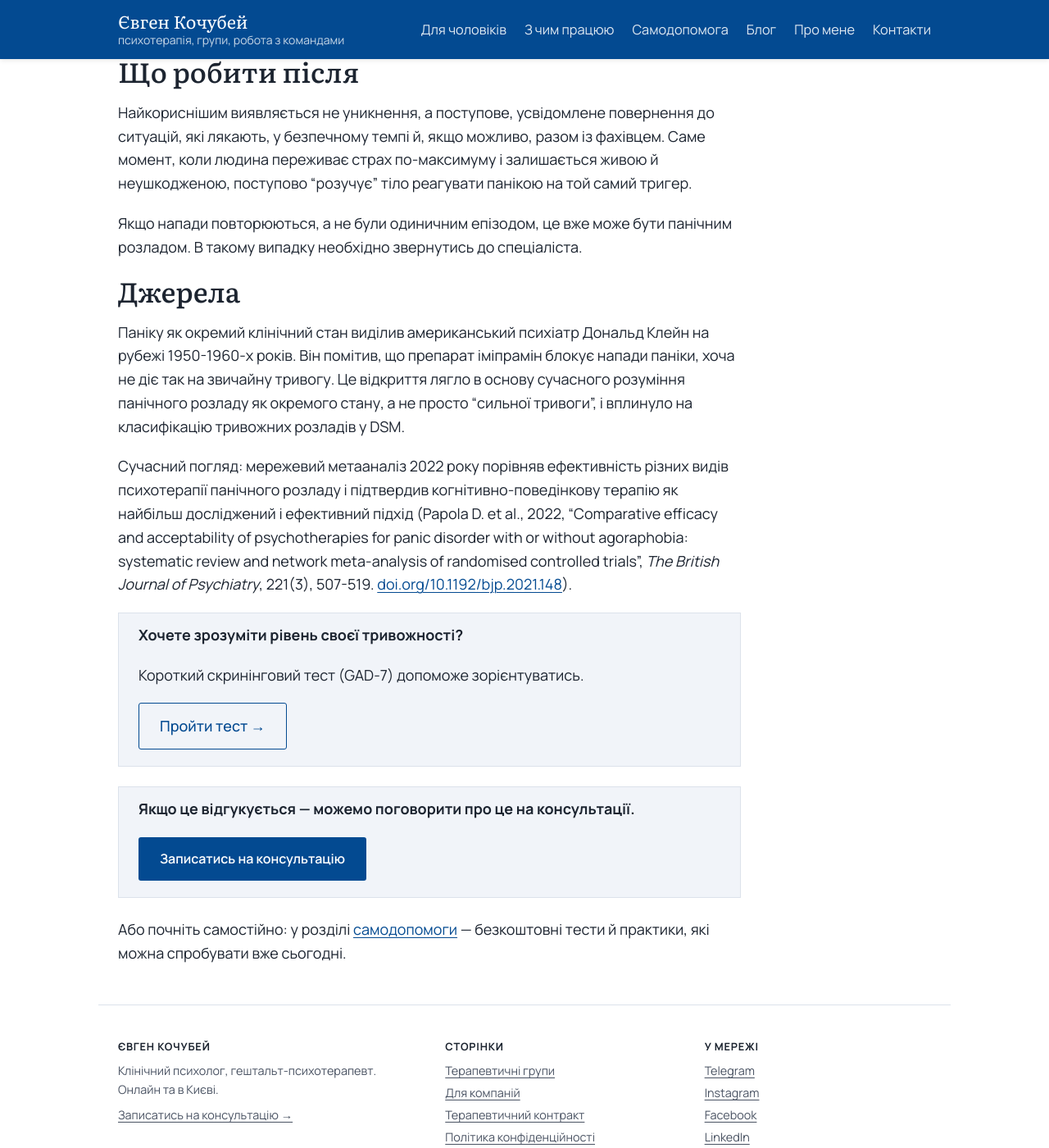
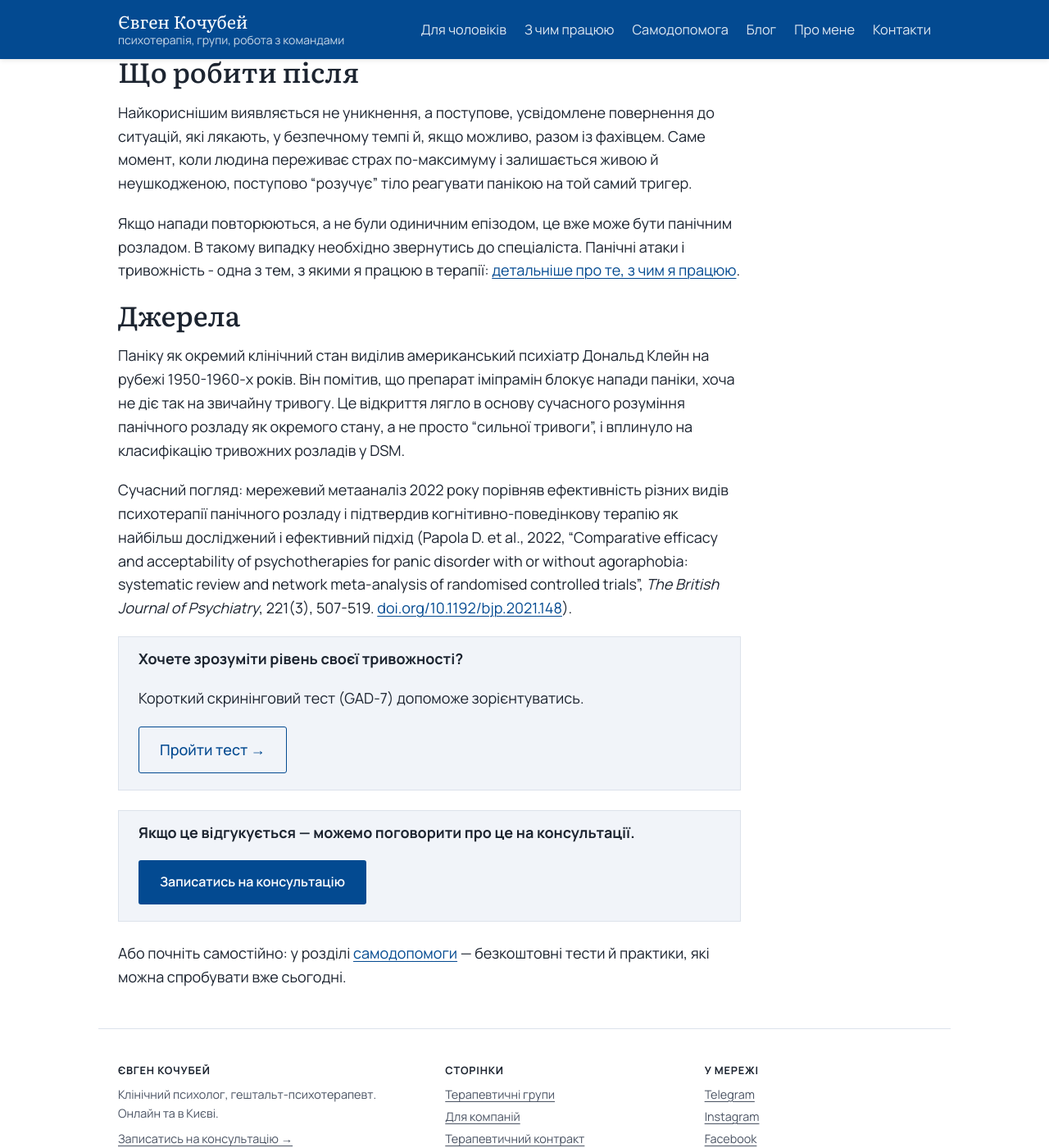
Before and after one commit to cobchik/yevhenkochubei-site, a Jekyll site: the page built from _posts/2026-09-30-panichna-ataka.md, in a window 1280 px wide and 1400 px high, scrolled down 1477 px. Shown: the whole window at 82% size. Built offline with Jekyll 4.4.1, drawn with Linux system fonts in a browser that asks for light colours.

Commit message:
Links from blog posts to "З чим працюю"; NAGTU Code of Ethics link in footer and on about page
Co-Authored-By: Claude Opus 5.5 <noreply@anthropic.com>

```diff
--- a/_includes/footer.html
+++ b/_includes/footer.html
@@ -16,6 +16,7 @@
         {% if b2b_page %}<li><a href="{{ '/dlya-kompaniy/' | relative_url }}">Для компаній</a></li>{% endif %}
         <li><a href="{{ '/terapevtychnyi-kontrakt/' | relative_url }}">Терапевтичний контракт</a></li>
         <li><a href="{{ '/polityka-konfidentsiinosti/' | relative_url }}">Політика конфіденційності</a></li>
+        <li><a href="https://gestalt.org.ua/etychnyi_kodeks/">Етичний кодекс НАГТУ</a></li>
       </ul>
     </div>
     <div>
--- a/_posts/2026-09-30-panichna-ataka.md
+++ b/_posts/2026-09-30-panichna-ataka.md
@@ -30,7 +30,7 @@ excerpt: "Серце гупає, бракує повітря, здається,
 
 Найкориснішим виявляється не уникнення, а поступове, усвідомлене повернення до ситуацій, які лякають, у безпечному темпі й, якщо можливо, разом із фахівцем. Саме момент, коли людина переживає страх по-максимуму і залишається живою й неушкодженою, поступово "розучує" тіло реагувати панікою на той самий тригер.
 
-Якщо напади повторюються, а не були одиничним епізодом, це вже може бути панічним розладом. В такому випадку необхідно звернутись до спеціаліста.
+Якщо напади повторюються, а не були одиничним епізодом, це вже може бути панічним розладом. В такому випадку необхідно звернутись до спеціаліста. Панічні атаки і тривожність - одна з тем, з якими я працюю в терапії: [детальніше про те, з чим я працюю]({{ '/z-chym-pratsiuiu/' | relative_url }}).
 
 ## Джерела
 
```
Also changed, not shown: _drafts/tryvozhnist.md (+2 -0 lines), _posts/2026-09-30-apatiya-angedoniya.md (+1 -1 lines), _posts/2026-09-30-depresiya.md (+1 -1 lines), _posts/2026-09-30-tip-pryvyazanosti.md (+2 -0 lines), pro-mene.md (+1 -1 lines).
